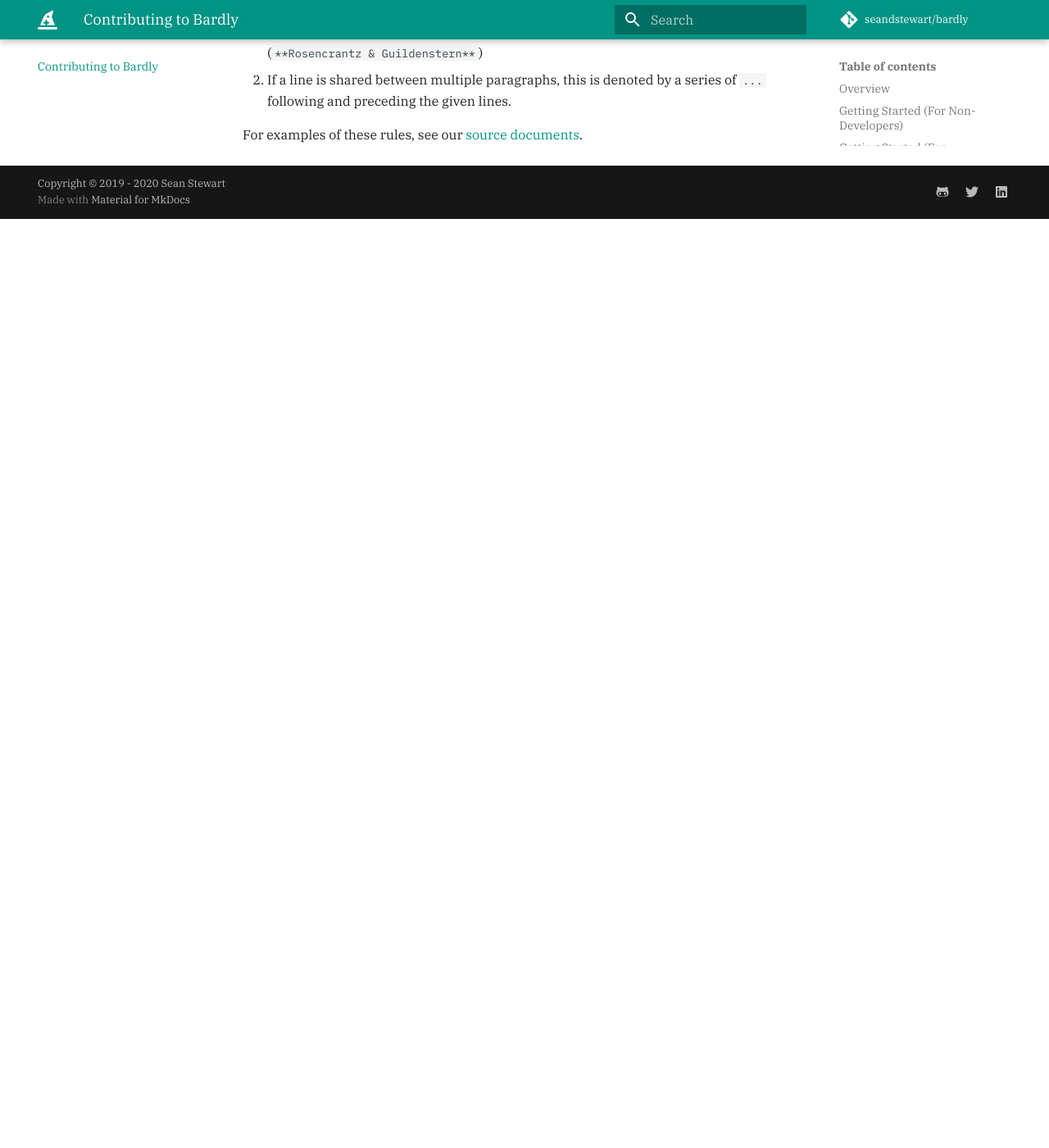
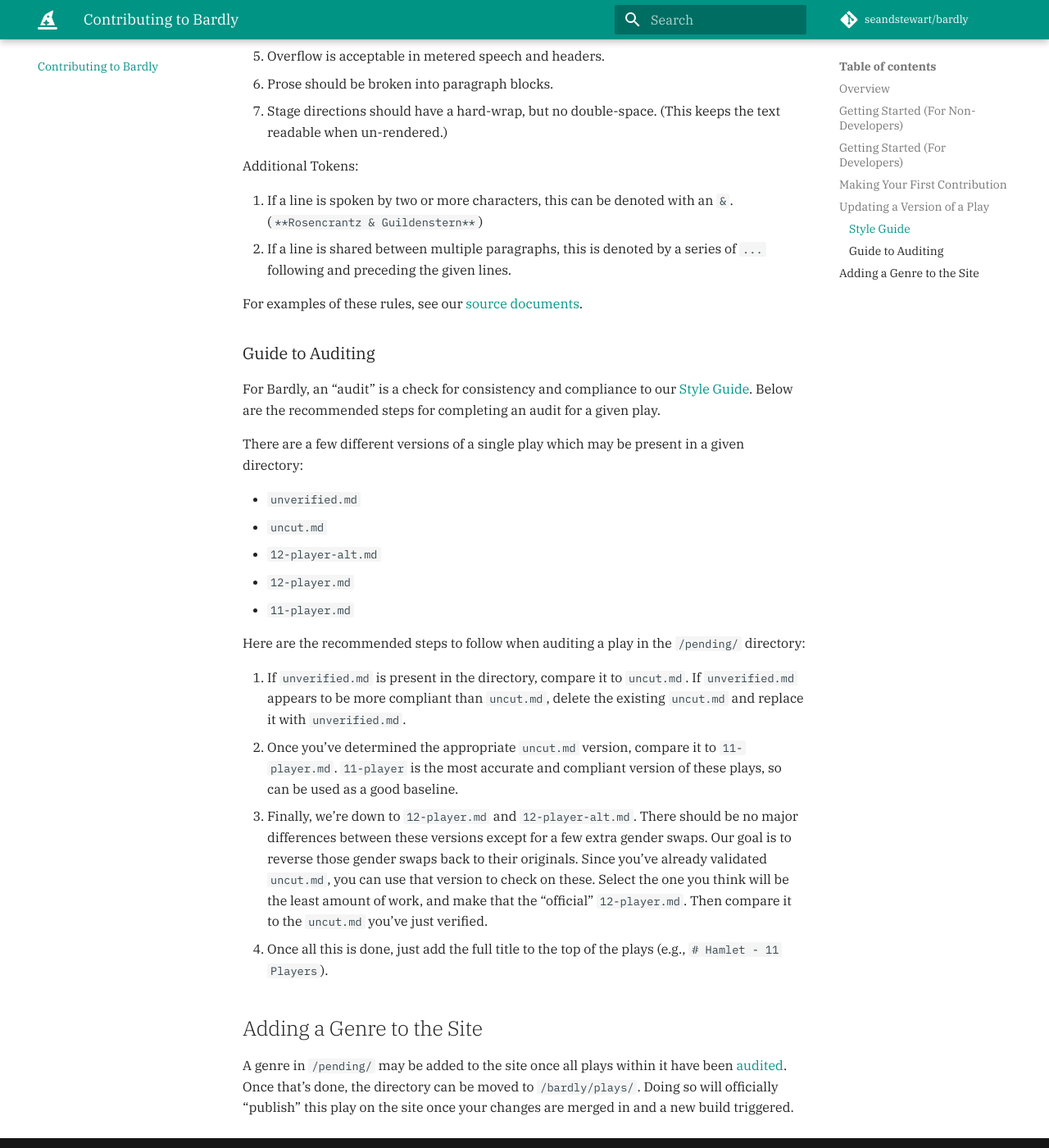
Before and after one commit to seandstewart/bardly, an MkDocs documentation site: the page built from bardly/contributing.md, in a window 1280 px wide and 1400 px high, scrolled down 1858 px. Shown: the whole window at 82% size. Built offline with MkDocs 1.6.1 and Material for MkDocs 9.7.7, drawn with Linux system fonts in a browser that asks for light colours; comment, search, counter and statistics services are not loaded; before the commit the page ends 2125 px from its top, so only the background shows below that; some of the changed text lies outside the part shown.

Commit message:
Update CONTRIBUTING.md with in-depth steps for auditing plays.

```diff
--- a/bardly/contributing.md
+++ b/bardly/contributing.md
@@ -58,7 +58,9 @@ in order to create a fork of the repository, make your
 change, then submit a pull request of any changes you
 make.
 
-## Updating a Play
+## Updating a Version of a Play
+
+### Style Guide
 
 There are some guidelines when updating a play:
 
@@ -75,10 +77,18 @@ Line Formatting:
 Paragraph Formatting:
 
 1. All text within the same paragraph should have a
-   double-space at the end of every line. (`  `)
-2. Stage directions should always be in their own paragraph.
+   double-space at the end of every line-break which
+   should be represented in the final render. (`  `)
+2. Stage directions should always be in their own
+   paragraph.
 3. Character actions should be attached to either the
    preceding paragraph or begin the next paragraph.
+4. Max line-length should be *about* 60 characters.
+   - Overflow is acceptable in metered speech and headers.
+   - Prose should be broken into paragraph blocks.
+   - Stage directions should have a hard-wrap, but no
+     double-space. (This keeps the text readable when
+     un-rendered.)
 
 Additional Tokens:
 
@@ -90,3 +100,53 @@ Additional Tokens:
 
 For examples of these rules, see our
 [source documents](https://github.com/seandstewart/bardly/tree/master/bardly/plays).
+
+
+### Guide to Auditing
+
+For Bardly, an "audit" is a check for consistency and
+compliance to our [Style Guide](#style-guide). Below are
+the recommended steps for completing an audit for a given
+play.
+
+There are a few different versions of a single play which
+may be present in a given directory:
+
+- `unverified.md`
+- `uncut.md`
+- `12-player-alt.md`
+- `12-player.md`
+- `11-player.md`
+
+Here are the recommended steps to follow when auditing a
+play in the `/pending/` directory:
+
+1. If `unverified.md` is present in the directory, compare
+   it to `uncut.md`. If `unverified.md` appears to be more
+   compliant than `uncut.md`, delete the existing
+   `uncut.md` and replace it with `unverified.md`.
+2. Once you've determined the appropriate `uncut.md`
+   version, compare it to `11-player.md`. `11-player` is
+   the most accurate and compliant version of these plays,
+   so can be used as a good baseline.
+3. Finally, we're down to `12-player.md` and
+   `12-player-alt.md`. There should be no major
+   differences between these versions except for a few
+   extra gender swaps. Our goal is to reverse those gender
+   swaps back to their originals. Since you've already
+   validated `uncut.md`, you can use that version to check
+   on these. Select the one you think will be the least
+   amount of work, and make that the "official"
+   `12-player.md`. Then compare it to the `uncut.md`
+   you've just verified.
+4. Once all this is done, just add the full title to the
+   top of the plays (e.g., `# Hamlet - 11 Players`).
+
+## Adding a Genre to the Site
+
+A genre in `/pending/` may be added to the site once all
+plays within it have been [audited](#guide-to-auditing).
+Once that's done, the directory can be moved to
+`/bardly/plays/`. Doing so will officially "publish" this
+play on the site once your changes are merged in and a new
+build triggered.
```
Also changed, not shown: CONTRIBUTING.md (+63 -3 lines).
